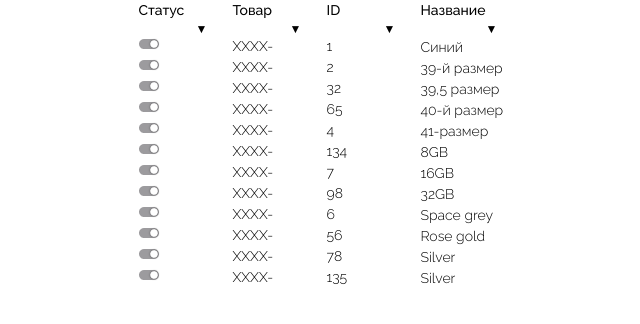
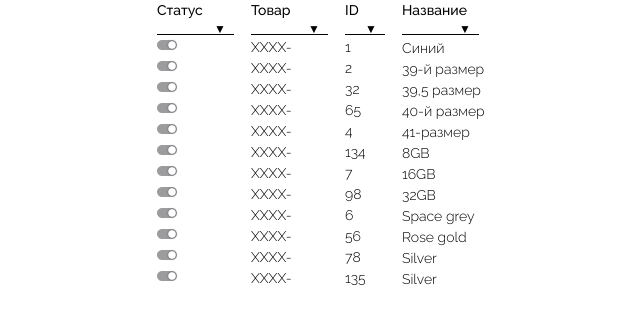
Before and after one commit to Anatolii1996/lp_crm-test, a React (Create React App) app: page / in a window 1280 px wide. Shown: the top 324 px of the page, without its empty margins (318-958 px from the left). Built offline with nearby package versions, Linux system fonts and the light colour scheme.

Commit message:
укоротил столбец id

```diff
--- a/src/App.scss
+++ b/src/App.scss
@@ -43,11 +43,19 @@ td + td {
   display: inline-block;
   width: 100px;
 }
+.id_number{
+
+    .select{
+
+      select{
+        width: 40px;
+      }
+    }
+
+}
 .table_wrap_header_item{
   display: flex;
   flex-direction: column;
-
-
 }
 
 .select {
@@ -74,5 +82,6 @@ select {
   -moz-appearance: none;
   appearance: none;
   border: 0;
+  border-bottom: 1px solid black;
   background-color: inherit;
 }
--- a/src/components/table.jsx
+++ b/src/components/table.jsx
@@ -85,7 +85,7 @@ const Table = () => {
                 </select>
               </div>
             </td>
-            <td>
+            <td className="id_number">
               <p>ID</p>{" "}
               <div className="select">
                 <select>
@@ -95,7 +95,7 @@ const Table = () => {
                 </select>
               </div>
             </td>
-            <td className="table_wrap_header_item">
+            <td >
               <p>Название</p>
               <div className="select">
                 <select>
@@ -115,7 +115,7 @@ const Table = () => {
                   <img src="./Untitled.png" />
                 </td>
                 <td>XXXX-</td>
-                <td>{el.id}</td>
+                <td className="id_number">{el.id}</td>
                 <td className="order_name">{el.name}</td>
               </tr>
             );
```
